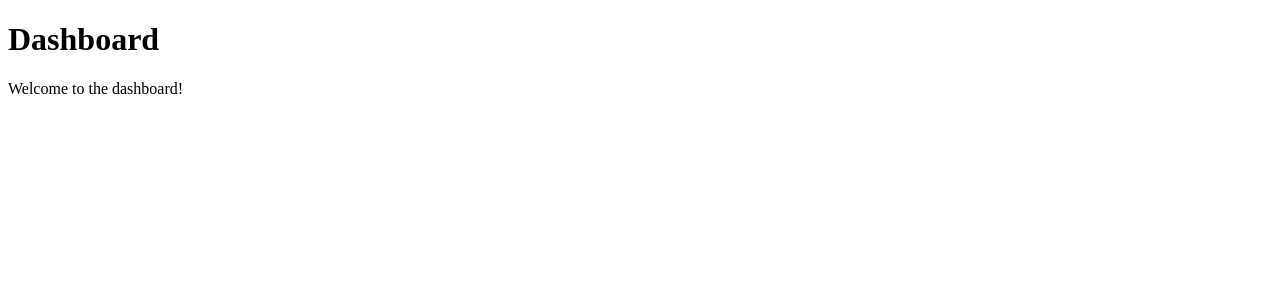
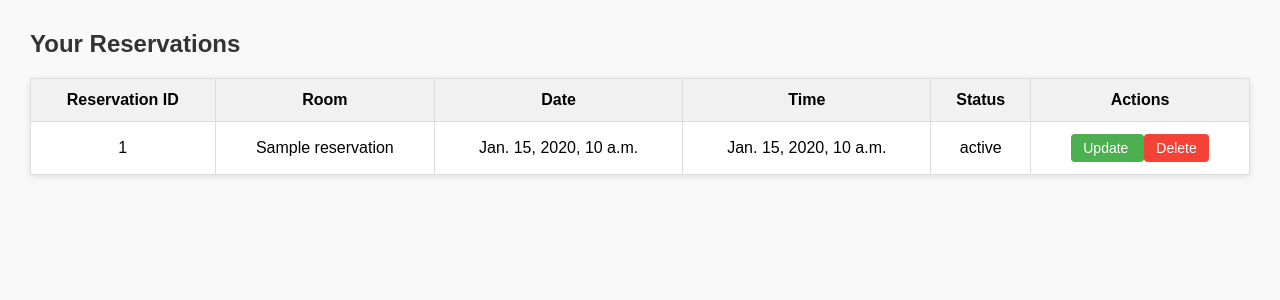
Before and after one commit to MorshedNabil/django-db-operations, a Django app: template django_db/templates/dashboard.html in a window 1280 px wide. Shown: the top 300 px of the page. Run offline with Django 5.2, Linux system fonts and the light colour scheme; the template is opened without the code that fills it: most values are stand-ins (such as "Sample title", 1, 10 or a date in 2020).

Commit message:
AJAX added and Dashboard Design created

```diff
--- a/config/settings.py
+++ b/config/settings.py
@@ -47,7 +47,10 @@ REST_FRAMEWORK = {
     "DEFAULT_AUTHENTICATION_CLASSES": (
         # Using custom JWT authentication that uses raw SQL instead of Django ORM
         "django_db.authentication.RawSQLJWTAuthentication",
-    )
+    ),
+    "DeFAULT_PERMISSION_CLASSES": (
+        "rest_framework.permissions.IsAuthenticated",
+    ),
 }
 
 from datetime import timedelta
--- a/django_db/database.py
+++ b/django_db/database.py
@@ -1,4 +1,5 @@
 from django.db import connection
+
 
 # all crud operations related to user table will be defined here as static methods,
 # so that they can be easily called from
@@ -16,7 +17,7 @@ class UserDB:
 
     @staticmethod
     def get_user_by_id(user_id):
-        #print(f"SELECT * FROM user WHERE user_id = '"+user_id+"'")
+        # print(f"SELECT * FROM user WHERE user_id = '"+user_id+"'")
         with connection.cursor() as cursor:
             cursor.execute("SELECT * FROM user WHERE user_id = %s", [user_id])
             columns = [col[0] for col in cursor.description]  # Extract all column names
--- a/django_db/models.py
+++ b/django_db/models.py
@@ -8,5 +8,9 @@ class User(models.Model):
     email = models.EmailField(max_length=20, unique=True)
     password = models.CharField(max_length=255)
 
+    # Indexing on email field
+    class Meta:
+        indexes = [models.Index(fields=['email'])]
+
     def __str__(self):
         return f"User(id={self.user_id}, name='{self.name}', email='{self.email}')"
--- /dev/null
+++ b/django_db/static/styles/dashboard.css
@@ -0,0 +1,63 @@
+body {
+    font-family: Arial, sans-serif;
+    margin: 30px;
+    background-color: #f9f9f9;
+}
+
+h2 {
+    margin-bottom: 20px;
+    color: #333;
+}
+
+/* Table styling */
+table {
+    width: 100%;
+    border-collapse: collapse;
+    background: white;
+    box-shadow: 0 2px 8px rgba(0,0,0,0.1);
+}
+
+th, td {
+    border: 1px solid #ddd;
+    padding: 12px;
+    text-align: center;
+}
+
+th {
+    background-color: #f1f1f1;
+}
+
+/* Buttons */
+.btn {
+    padding: 6px 12px;
+    border: none;
+    cursor: pointer;
+    text-decoration: none;
+    border-radius: 4px;
+    font-size: 14px;
+}
+
+/* Update button */
+.update-btn {
+    background-color: #4CAF50;
+    color: white;
+}
+
+.update-btn:hover {
+    background-color: #3d8b40;
+}
+
+/* Delete button */
+.delete-btn {
+    background-color: #f44336;
+    color: white;
+}
+
+.delete-btn:hover {
+    background-color: #d32f2f;
+}
+
+/* Make form inline */
+.inline-form {
+    display: inline;
+}
--- a/django_db/templates/dashboard.html
+++ b/django_db/templates/dashboard.html
@@ -1,12 +1,52 @@
+{% load static %}
 <!DOCTYPE html>
 <html lang="en">
 <head>
     <meta charset="UTF-8">
-    <meta name="viewport" content="width=device-width, initial-scale=1.0">
-    <title>Document</title>
+    <title>User Dashboard | Reservations</title>
+
+    <!-- Link external CSS -->
+    <link rel="stylesheet" href="{% static 'styles/dashboard.css' %}">
 </head>
 <body>
-    <h1>Dashboard</h1>
-    <p>Welcome to the dashboard!</p>
+
+<h2>Your Reservations</h2>
+
+<table>
+    <thead>
+        <tr>
+            <th>Reservation ID</th>
+            <th>Room</th>
+            <th>Date</th>
+            <th>Time</th>
+            <th>Status</th>
+            <th>Actions</th>
+        </tr>
+    </thead>
+
+    <tbody>
+        {% for reservation in reservations %}
+        <tr>
+            <td>{{ reservation.id }}</td>
+            <td>{{ reservation.room_name }}</td>
+            <td>{{ reservation.date }}</td>
+            <td>{{ reservation.time }}</td>
+            <td>{{ reservation.status }}</td>
+
+            <td>
+                <a href="/api/reservations/{{ reservation.id }}/update/" class="btn update-btn">
+                    Update
+                </a>
+
+                <form action="/api/reservations/{{ reservation.id }}/delete/" method="POST" class="inline-form">
+                    {% csrf_token %}
+                    <button type="submit" class="btn delete-btn">Delete</button>
+                </form>
+            </td>
+        </tr>
+        {% endfor %}
+    </tbody>
+</table>
+
 </body>
 </html>
--- a/django_db/urls.py
+++ b/django_db/urls.py
@@ -13,6 +13,9 @@ urlpatterns = [
     path("auth/login/", views.login, name="login"), # POST login
     path("auth/logout/", views.logout, name="logout"), # POST logout
 
+    # User dashboard
+    path("dashboard/", views.dashboard, name="dashboard"),
+
     # Admin user management endpoints
     path("users/", views.users, name="users"),             # GET all users or POST create user
     path("users/<str:user_id>/", views.user_detail, name="user-detail"),  # GET, PUT, DELETE by ID
```
Also changed, not shown: django_db/templates/login.html (+43 -3 lines), django_db/views.py (+24 -9 lines), django_db/migrations/0003_user_django_db_u_email_dc6c45_idx.py (added).
